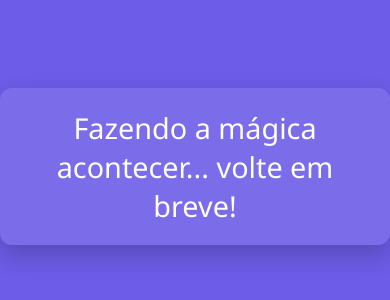
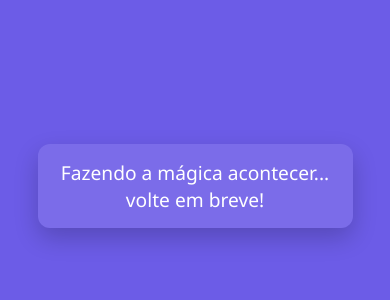
Before and after one commit to asarlab/asarlab.github.io, a plain HTML site: page index.html in a window 390 px wide. Shown: the part 246-546 px from the top of the page. Drawn offline with Linux system fonts and the light colour scheme.

Commit message:
Update style.css

```diff
--- a/style.css
+++ b/style.css
@@ -1,23 +1,34 @@
 body {
   margin: 0;
-  background-color: #6c5ce7; /* Roxo vibrante */
+  background-color: #6c5ce7;
   font-family: 'Segoe UI', sans-serif;
   height: 100vh;
   display: flex;
   justify-content: center;
   align-items: center;
   overflow: hidden;
+  padding: 20px;
 }
 
 .floating-message {
   font-size: 1.8em;
-  color: #ffffff; /* Texto branco */
+  color: #ffffff;
   animation: float 4s ease-in-out infinite;
   text-align: center;
   padding: 20px 30px;
-  background-color: rgba(255, 255, 255, 0.1); /* Fundo translúcido sutil */
+  background-color: rgba(255, 255, 255, 0.1);
   border-radius: 12px;
   box-shadow: 0 10px 25px rgba(0,0,0,0.2);
+  max-width: 90%;
+  box-sizing: border-box;
+}
+
+/* Responsividade para telas menores */
+@media (max-width: 600px) {
+  .floating-message {
+    font-size: 1.2em;
+    padding: 15px 20px;
+  }
 }
 
 @keyframes float {
```
